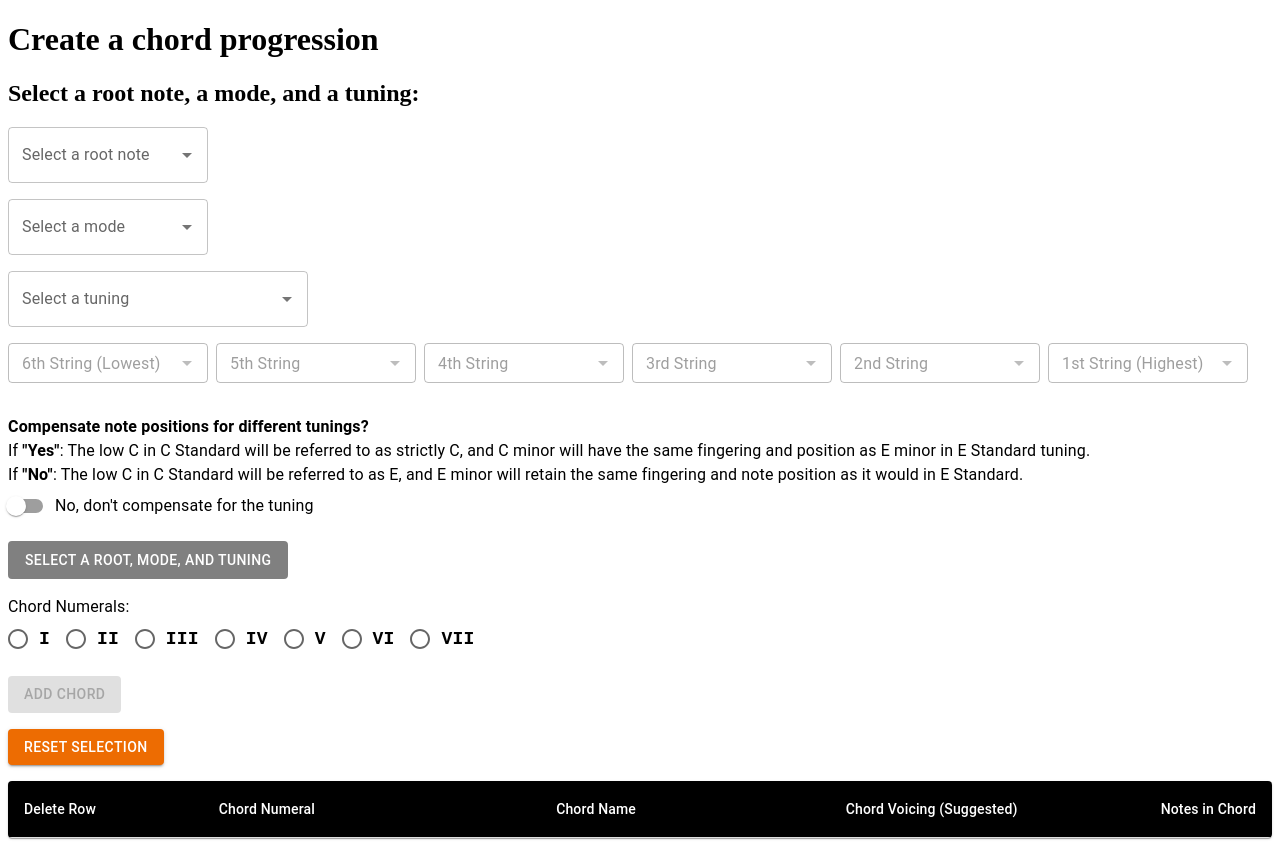
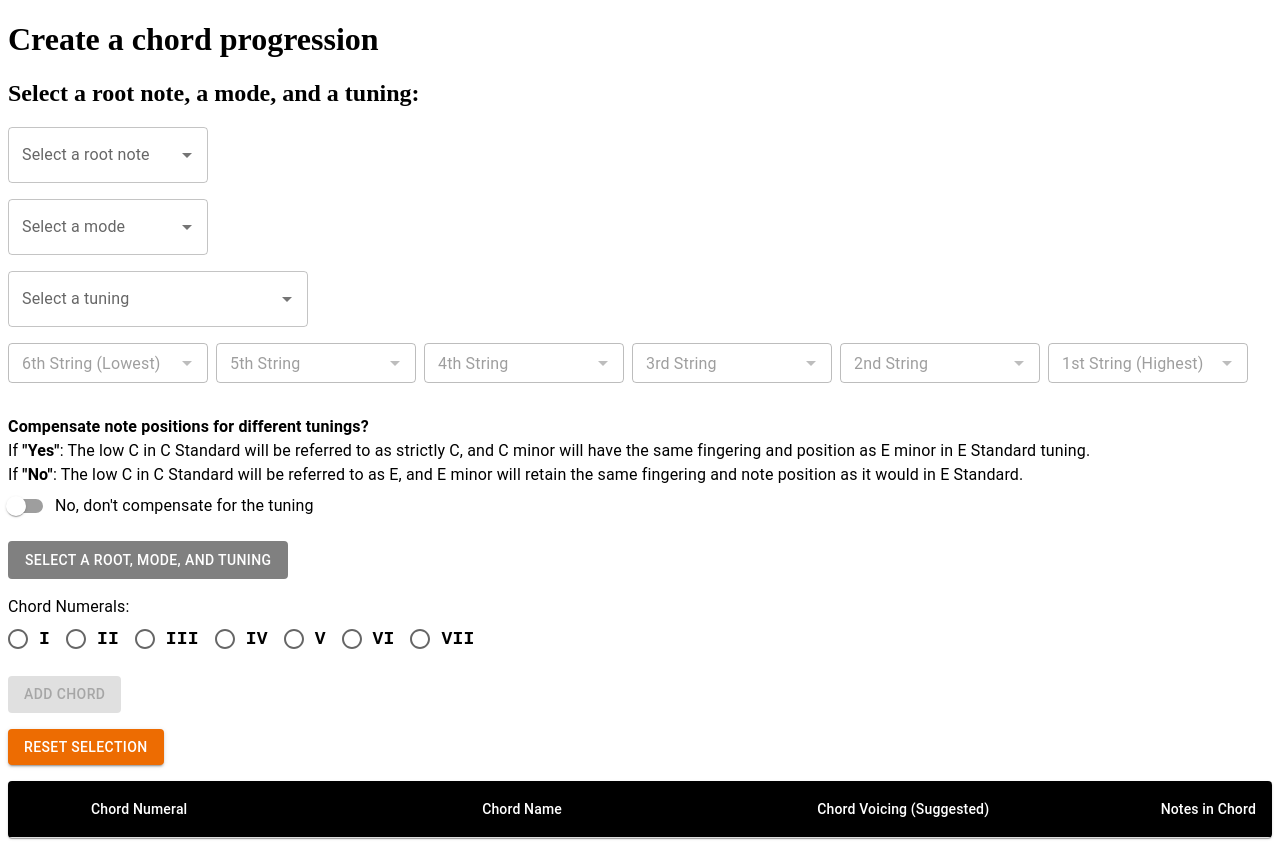
Before and after one commit to stenzeladam/ChordProgressionTSX, a React (Vite) app in the folder frontend/: page / in a window 1280 px wide. Built offline with nearby package versions, Linux system fonts and the light colour scheme.

Commit message:
Shortens the width of the delete icon column

```diff
--- a/frontend/src/components/ChordProgressionTable.tsx
+++ b/frontend/src/components/ChordProgressionTable.tsx
@@ -56,7 +56,7 @@ const ChordProgressionTable: React.FC<ChordProgressionTableProps> = ({chordsArra
       <Table sx={{ minWidth: 700 }} aria-label="customized table">
         <TableHead>
           <TableRow>
-            <StyledTableCell>Delete Row</StyledTableCell>
+            <StyledTableCell></StyledTableCell>
             <StyledTableCell>Chord Numeral</StyledTableCell>
             <StyledTableCell align="right">Chord Name</StyledTableCell>
             <StyledTableCell align="right">Chord Voicing&nbsp;(Suggested)</StyledTableCell>
@@ -66,7 +66,7 @@ const ChordProgressionTable: React.FC<ChordProgressionTableProps> = ({chordsArra
         <TableBody>
           {chordsArray.map((row, index) => (
             <StyledTableRow key={`${row.numeral}-${index}`}>
-              <StyledTableCell>
+              <StyledTableCell width={1}>
                 <DeleteIcon
                   onClick={() => handleDeleteRow(index)}
                   style={{ cursor: 'pointer' }}
```
